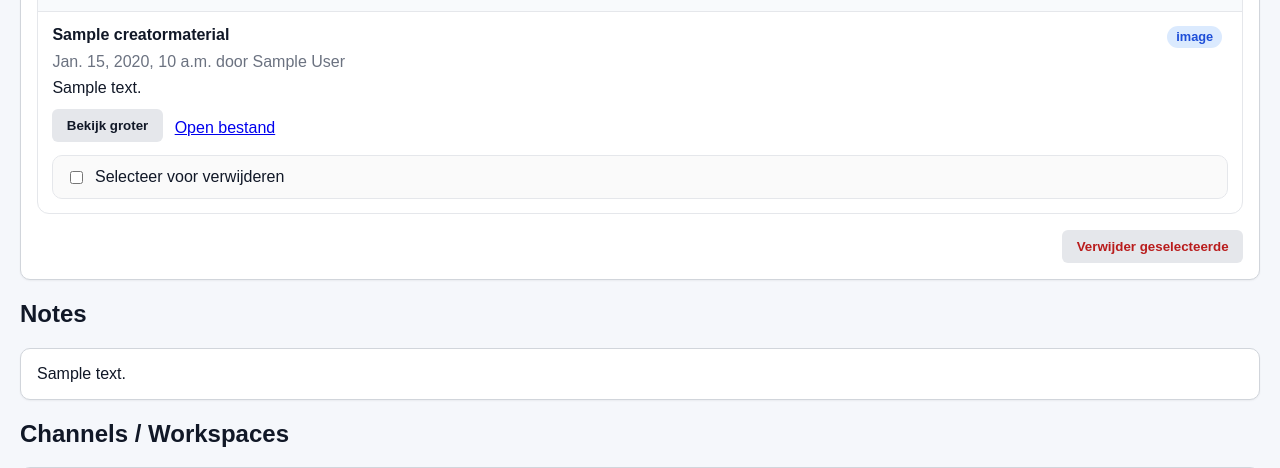
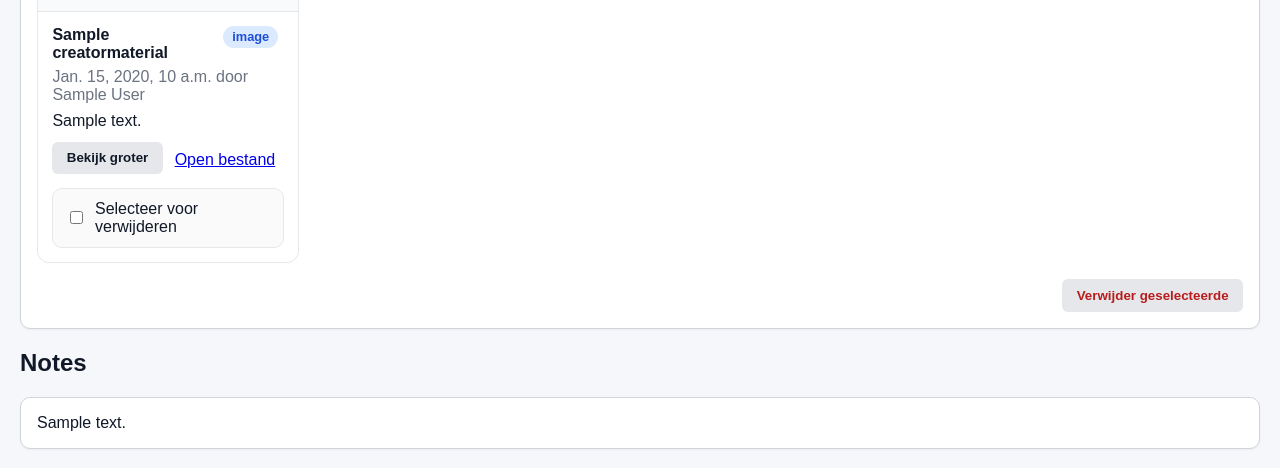
Before and after one commit to Hank-chinasky/marketing-monitor-v2, a Django app: page /creators/1/ in a window 1280 px wide. Shown: the part 1700-2168 px from the top of the page. Run offline with Django 5.2, Linux system fonts and the light colour scheme; a user stored in the database is signed in; tables that the repository leaves empty hold one stand-in row (values such as "Sample post").

Commit message:
Keep creator material thumbnails at fixed width

```diff
--- a/templates/creators/creator_detail.html
+++ b/templates/creators/creator_detail.html
@@ -183,9 +183,9 @@
                 </div>
             </div>
 
-            <div style="display:grid; grid-template-columns: repeat(auto-fit, minmax(260px, 1fr)); gap: 1rem;">
+            <div style="display:grid; grid-template-columns: repeat(auto-fill, 260px); justify-content:start; gap: 1rem;">
                 {% for material in materials %}
-                    <article class="creator-material-card" style="border:1px solid #e5e7eb; border-radius:12px; overflow:hidden; background:#fff;">
+                    <article class="creator-material-card" style="width:260px; border:1px solid #e5e7eb; border-radius:12px; overflow:hidden; background:#fff;">
                         <div style="padding:0.75rem; background:#f8fafc; border-bottom:1px solid #e5e7eb;">
                             {% if material.is_image %}
                                 <button
```
